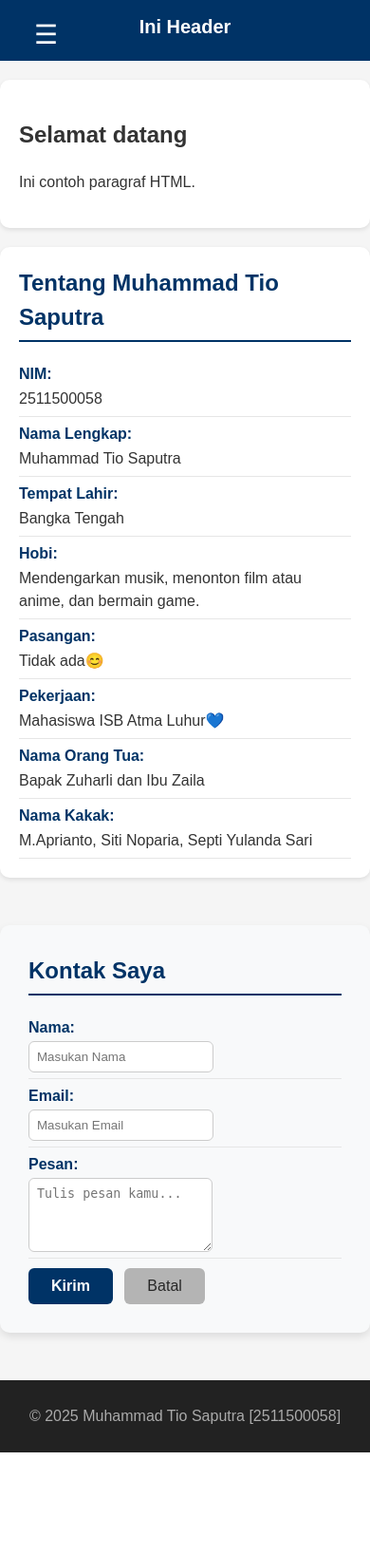
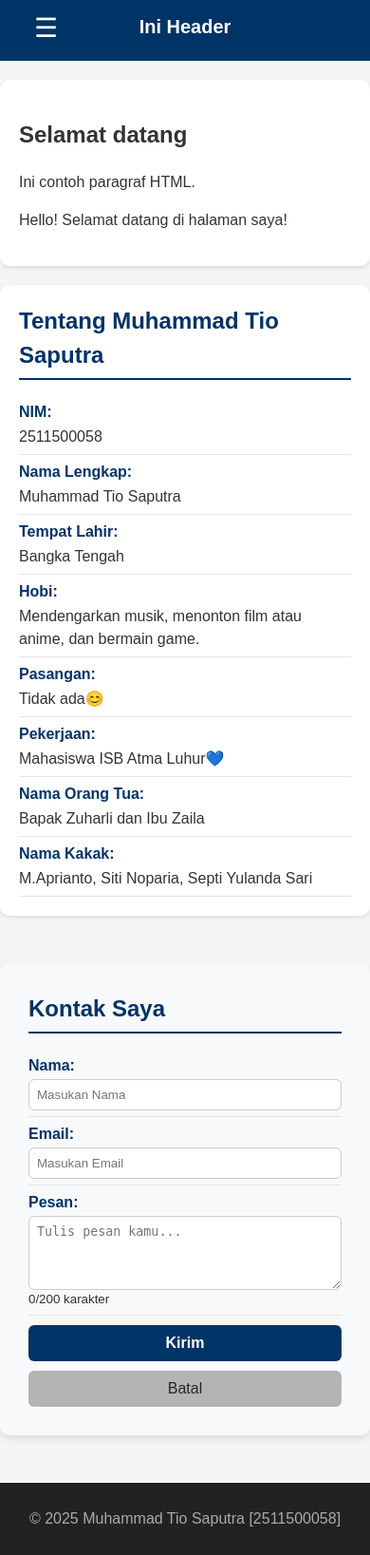
Before and after one commit to 2511500058-cell/2511500058-PWD-TI1B-2526O, a PHP site: page /pertemuan-05/index.html in a window 390 px wide. Shown: the whole page at 95% size. Before the commit the page ends 1529 px from the top, so only its background shows below. Run offline with PHP 8.4, Linux system fonts and the light colour scheme.

Commit message:
styling script.jss

```diff
--- a/pertemuan-05/index.html
+++ b/pertemuan-05/index.html
@@ -78,12 +78,13 @@
                         requiredautocomplete="name">
                 </label>
                 <label for="txtEmail"><span>Email:</span>
-                    <input type="email" id="txtemail" name="txtemail" placeholder="Masukan Email" required
-                        autocomplete="email">
+                    <input type="email" id="txtemail" name="txtemail" placeholder="Masukan Email"
+                        requiredautocomplete="email">
                 </label>
                 <label for="txtPesan"><span>Pesan:</span>
                     <textarea id="txtpesan" name="txtpesan" rows="4" placeholder="Tulis pesan kamu..."
                         required></textarea>
+                    <small id="charCount">0/200 karakter</small>
                 </label>
                 <button type="submit">Kirim</button>
                 <button type="reset">Batal</button>
--- a/pertemuan-05/script.js
+++ b/pertemuan-05/script.js
@@ -21,14 +21,16 @@ document.querySelector("form").addEventListener("submit", function (e) {
     }
 });
 
+document.getElementById("menuToggle").addEventListener("click", function () {
+    document.querySelector("nav").classList.toggle("active");
+});
+
 document.querySelector("form").addEventListener("submit", function (e) {
     const nama = document.getElementById("txtNama");
     const email = document.getElementById("txtEmail");
     const pesan = document.getElementById("txtPesan");
-
     document.querySelectorAll(".error-msg").forEach(el => el.remove());
     [nama, email, pesan].forEach(el => el.style.border = "");
-
     let isValid = true;
     if (nama.value.trim().length < 3) {
         showError(nama, "Nama minimal 3 huruf dan tidak boleh kosong.");
@@ -54,6 +56,7 @@ document.querySelector("form").addEventListener("submit", function (e) {
         alert("Terima kasih, " + nama.value + "!\nPesan Anda telah dikirim.");
     }
 });
+
 function showError(inputElement, message) {
     const label = inputElement.closest("label");
     if (!label) return;
@@ -75,6 +78,7 @@ function showError(inputElement, message) {
     inputElement.style.border = "1px solid red";
     alignErrorMessage(small, inputElement);
 }
+
 function alignErrorMessage(smallEl, inputEl) {
     const isMobile = window.matchMedia("(max-width: 600px)").matches;
     if (isMobile) {
@@ -90,11 +94,19 @@ function alignErrorMessage(smallEl, inputEl) {
     smallEl.style.marginLeft = offsetLeft + "px";
     smallEl.style.width = Math.round(rectInput.width) + "px";
 }
+
 window.addEventListener("resize", () => {
     document.querySelectorAll(".error-msg").forEach(small => {
         const target = document.getElementById(small.dataset.forId);
         if (target) alignErrorMessage(small, target);
     });
+});
+
+document.addEventListener("DOMContentLoaded", function () {
+    const homeSection = document.getElementById("home");
+    const ucapan = document.createElement("p");
+    ucapan.textContent = "Hello! Selamat datang di halaman saya!";
+    homeSection.appendChild(ucapan);
 });
 
 document.addEventListener("DOMContentLoaded", function () {
@@ -166,7 +178,6 @@ document.addEventListener("DOMContentLoaded", function () {
     }
     setupCharCountLayout();
     window.addEventListener('resize', applyResponsiveLayout);
-
 });
 
 document.getElementById("txtPesan").addEventListener("input", function () {
--- a/pertemuan-05/style.css
+++ b/pertemuan-05/style.css
@@ -39,8 +39,7 @@ header li a {
     padding: 20px;
     max-width: 700px;
     margin: 20px auto;
-    box-shadow: 0 2px 5px rgba(0, 0, 0,
-            0.1);
+    box-shadow: 0 2px 5px rgba(0, 0, 0, 0.1);
 }
 
 #about h2,
@@ -149,7 +148,6 @@ header li a:active {
     }
 }
 
-
 #contact {
     max-width: 600px;
     margin: 50px auto;
@@ -257,7 +255,7 @@ button {
         display: block;
         position: absolute;
         left: 16px;
-        top: 8px;
+        top: 1px;
     }
 
     nav {
@@ -272,3 +270,11 @@ button {
         display: flex;
     }
 }
+
+@media (max-width: 600px) {}
+
+#contact input,
+#contact textarea,
+#contact button {
+    width: 100%;
+}
```
